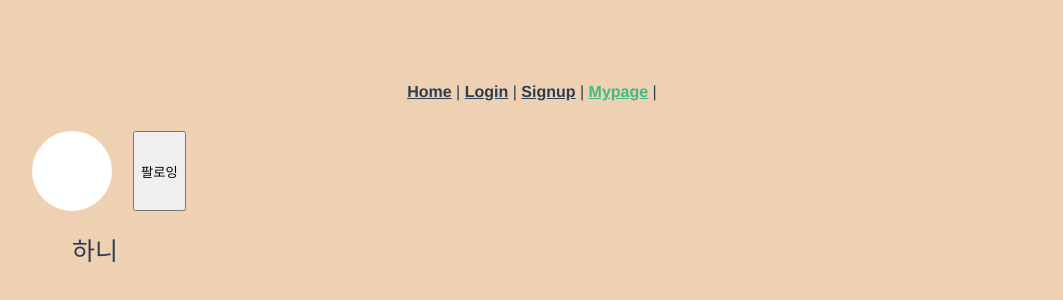
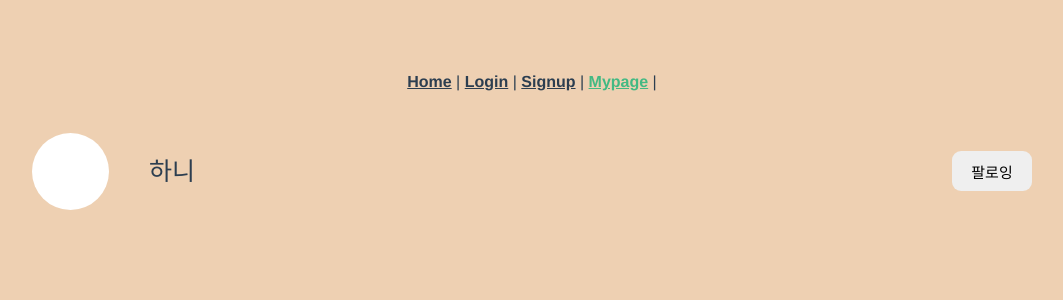
Before and after one commit to Fishphobiagg/Muvie, a Vue app in the folder frontend/muvie/: page /mypage in a window 1280 px wide. Shown: the part 268-568 px from the top of the page, without its empty margins (108-1171 px from the left). Built offline with nearby package versions, Linux system fonts and the light colour scheme.

Commit message:
feat: 팔로우리스트 아이템 atom 구현

```diff
--- a/frontend/muvie/src/atoms/FollowList.vue
+++ b/frontend/muvie/src/atoms/FollowList.vue
@@ -1,6 +1,6 @@
 <template>
   <div class="profile-item">
-    <div>
+    <div class="user-detail">
       <div class="profile-photo"></div>
       <span class="user-name">하니</span>
     </div>
@@ -24,12 +24,22 @@ export default {
   width: 1000px;
   height: 80px;
   margin: 0 auto;
+  padding: 10px 60px;
   display: flex;
+  flex-direction: row;
+  justify-content: space-between;
+  align-items: center;
+}
+
+.user-detail {
+  height: 80px;
+  display: flex;
+  align-items: center;
 }
 
 .profile-photo {
-  width: 80px;
-  height: 80px;
+  width: 77px;
+  height: 77px;
   background-color: white;
   border-radius: 75px;
   overflow: hidden;
@@ -44,8 +54,16 @@ export default {
   font-size: 25px;
   line-height: 80px;
   cursor: pointer;
+  display: inline-block; /* 추가 */
+  vertical-align: middle; /* 추가 */
 }
 
 .follow-button {
+  height: 40px;
+  width: 80px;
+  font-size: 15px;
+  border: none;
+  border-radius: 9px;
+  cursor: pointer;
 }
 </style>
--- a/frontend/muvie/src/views/MypageView.vue
+++ b/frontend/muvie/src/views/MypageView.vue
@@ -30,6 +30,8 @@ export default {
 
     if (this.userId) {
       this.$store.dispatch("getProfile", this.userId);
+      console.log("컴포넌트로 불러와져");
+      console.log(this.$store.state.followers);
     }
   },
 };
```
